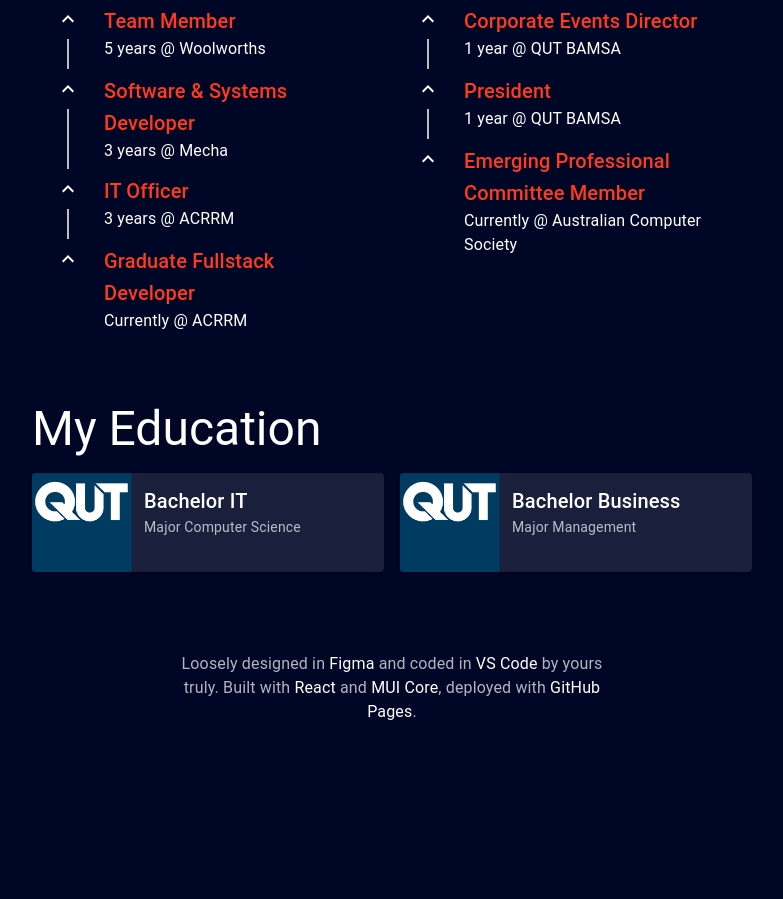
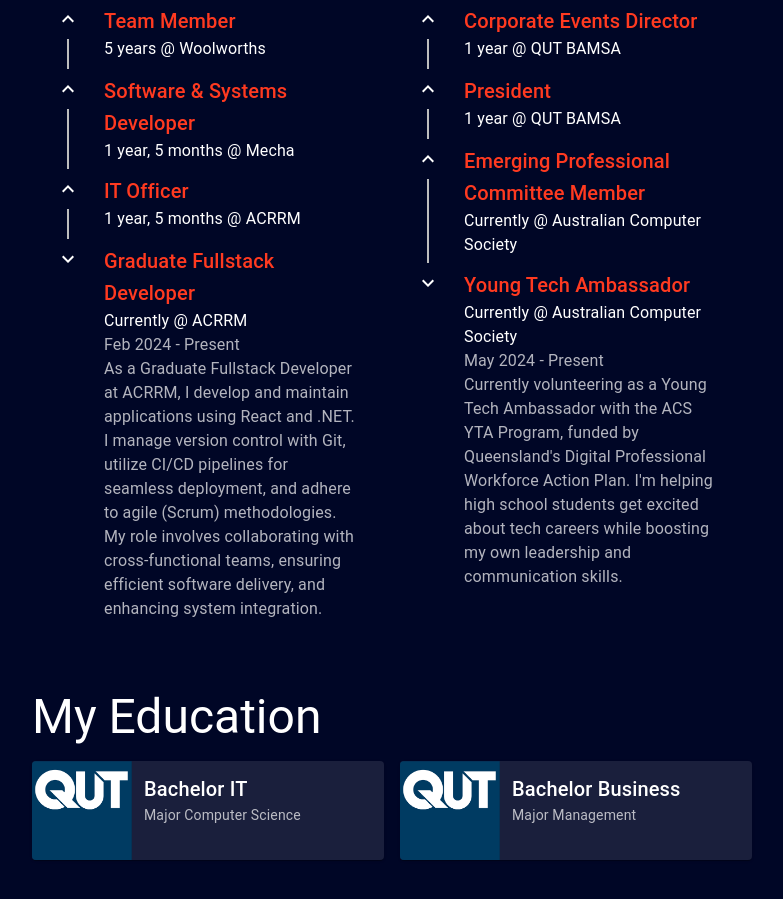
Before and after one commit to JonoMN/JonoMN.github.io, a React (Create React App) app: page / in a window 1280 px wide. Shown: the part 1360-2259 px from the top of the page, without its empty margins (248-1031 px from the left). Before the commit the page ends 2108 px from the top, so only its background shows below. Built offline with nearby package versions, Linux system fonts and the light colour scheme.

Commit message:
Updated timline

```diff
--- a/src/components/Timeline.js
+++ b/src/components/Timeline.js
@@ -8,25 +8,28 @@
   {
     type: "Work Experience",
     items: [
-      { startDate: "Jun 2016", endDate: "Jun 2016", duration: "5 years", role: "Team Member", company: "Woolworths", description:"At Woolworths, I gained five years of experience in customer service, team collaboration, and time management, enhancing my communication skills and ability to work under pressure." },
-      { startDate: "May 2021", endDate: "Jun 2016", duration: "3 years", role: "Software & Systems Developer", company: "Mecha", description: "As a Software & Systems Developer at Mecha, I upgraded IT systems to MS365, including SharePoint for file management and Exchange for email. Collaborating with stakeholders, I integrated MS Power Apps, Forms, and Lists to automate work processes, significantly enhancing safety, efficiency, and overall organizational productivity." },
-      { startDate: "Oct 2022", endDate: "Jun 2016", duration: "3 years", role: "IT Officer", company: "ACRRM", description: "As an IT Officer at ACRRM, I collaborated with stakeholders on IT maintenance, repair, and troubleshooting. I created and maintained SharePoint sites, ensured security, developed Power Apps and forms, and managed user accounts. All tasks involved front-facing collaboration with internal and external stakeholders, ensuring efficient IT operations and enhancing overall productivity." },
-      { startDate: "Feb 2016", endDate: "Jun 2016", duration: "Currently", role: "Graduate Fullstack Developer", company: "ACRRM", description: "As a Graduate Fullstack Developer at ACRRM, I develop and maintain applications using React and .NET. I manage version control with Git, utilize CI/CD pipelines for seamless deployment, and adhere to agile (Scrum) methodologies. My role involves collaborating with cross-functional teams, ensuring efficient software delivery, and enhancing system integration." }
+      { startDate: "Jun 2016", endDate: "May 2021", duration: "5 years", role: "Team Member", company: "Woolworths", description:"At Woolworths, I gained five years of experience in customer service, team collaboration, and time management, enhancing my communication skills and ability to work under pressure." },
+      { startDate: "May 2021", endDate: "Sep 2022", duration: "1 year, 5 months", role: "Software & Systems Developer", company: "Mecha", description: "As a Software & Systems Developer at Mecha, I upgraded IT systems to MS365, including SharePoint for file management and Exchange for email. Collaborating with stakeholders, I integrated MS Power Apps, Forms, and Lists to automate work processes, significantly enhancing safety, efficiency, and overall organizational productivity." },
+      { startDate: "Oct 2022", endDate: "Feb 2024", duration: "1 year, 5 months", role: "IT Officer", company: "ACRRM", description: "As an IT Officer at ACRRM, I collaborated with stakeholders on IT maintenance, repair, and troubleshooting. I created and maintained SharePoint sites, ensured security, developed Power Apps and forms, and managed user accounts. All tasks involved front-facing collaboration with internal and external stakeholders, ensuring efficient IT operations and enhancing overall productivity." },
+      { startDate: "Feb 2024", endDate: "Present", duration: "Currently", role: "Graduate Fullstack Developer", company: "ACRRM", description: "As a Graduate Fullstack Developer at ACRRM, I develop and maintain applications using React and .NET. I manage version control with Git, utilize CI/CD pipelines for seamless deployment, and adhere to agile (Scrum) methodologies. My role involves collaborating with cross-functional teams, ensuring efficient software delivery, and enhancing system integration." }
     ],
   },
   {
     type: "Volunteer Experience",
     items: [
-      { startDate: "Sep 2021", endDate: "Jun 2016", duration: "1 year", role: "Corporate Events Director", company: "QUT BAMSA", description: "The corporate events director is a managerial role that takes charge of designing, planning, and communicating with venues for all corporate events throughout the year." },
-      { startDate: "Sep 2022", endDate: "Jun 2016", duration: "1 year", role: "President", company: "QUT BAMSA", description: "The president represents BAMSA as the spokesperson, sets the strategic direction of the club, prioritises goals and oversees the delivery of outcomes, presides and leads during club meetings and preserves order, acting as the club's leader and ambassador to represent team members." },
-      { startDate: "Jan 2024", endDate: "Jun 2016", duration: "Currently", role: "Emerging Professional Committee Member", company: "Australian Computer Society", description: "The ACS Queensland Emerging Professionals Committee supports and encourages students and recent graduates interested in technology careers to engage with the local ACS Queensland ICT Community. It aims to help the ACS Queensland Branch by acquiring new members, increasing member retention, strategising for student-focused events, and fostering collaboration with industry and education providers." },
+      { startDate: "Sep 2021", endDate: "Sep 2022", duration: "1 year", role: "Corporate Events Director", company: "QUT BAMSA", description: "The corporate events director is a managerial role that takes charge of designing, planning, and communicating with venues for all corporate events throughout the year." },
+      { startDate: "Sep 2022", endDate: "Sep 2023", duration: "1 year", role: "President", company: "QUT BAMSA", description: "The president represents BAMSA as the spokesperson, sets the strategic direction of the club, prioritises goals and oversees the delivery of outcomes, presides and leads during club meetings and preserves order, acting as the club's leader and ambassador to represent team members." },
+      { startDate: "Jan 2024", endDate: "Present", duration: "Currently", role: "Emerging Professional Committee Member", company: "Australian Computer Society", description: "The ACS Queensland Emerging Professionals Committee supports and encourages students and recent graduates interested in technology careers to engage with the local ACS Queensland ICT Community. It aims to help the ACS Queensland Branch by acquiring new members, increasing member retention, strategising for student-focused events, and fostering collaboration with industry and education providers." },
+      { startDate: "May 2024", endDate: "Present", duration: "Currently", role: "Young Tech Ambassador", company: "Australian Computer Society", description: "Currently volunteering as a Young Tech Ambassador with the ACS YTA Program, funded by Queensland's Digital Professional Workforce Action Plan. I'm helping high school students get excited about tech careers while boosting my own leadership and communication skills." },
     ],
   },
 ];
 
 function TimelineComponent() {
   const [collapseStates, setCollapseStates] = useState(
-    experiences.map(exp => exp.items.map(() => false))
+    experiences.map(exp =>
+      exp.items.map((_, index) => index === exp.items.length - 1)
+    )
   );
 
   const handleToggle = (expIndex, itemIndex) => {
```
